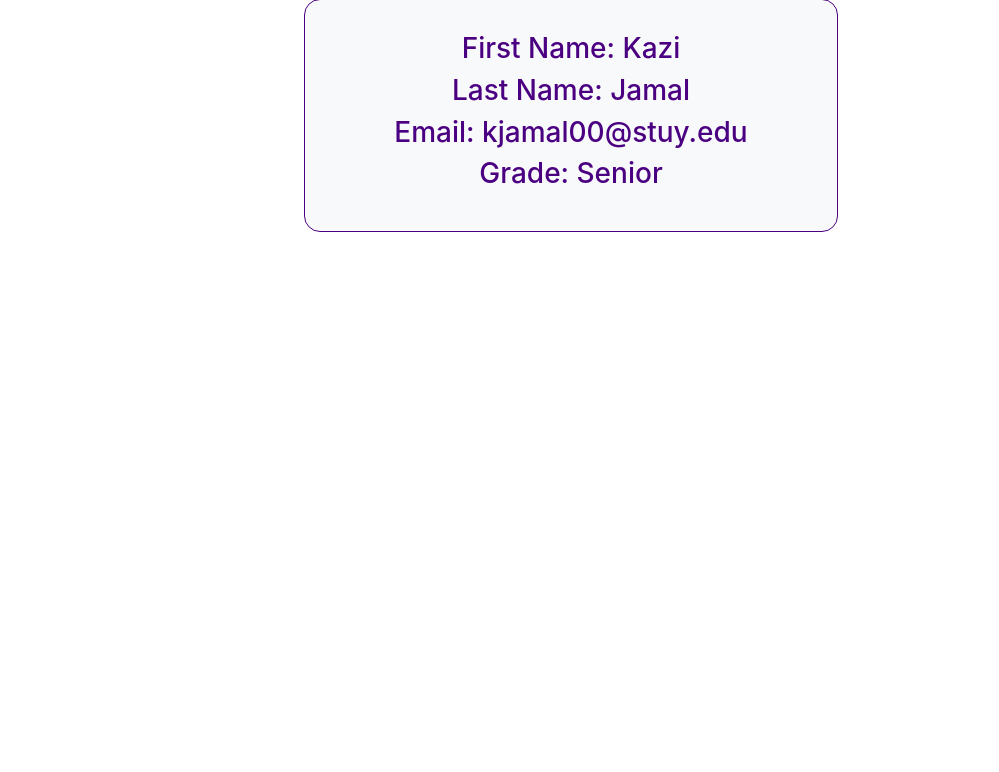
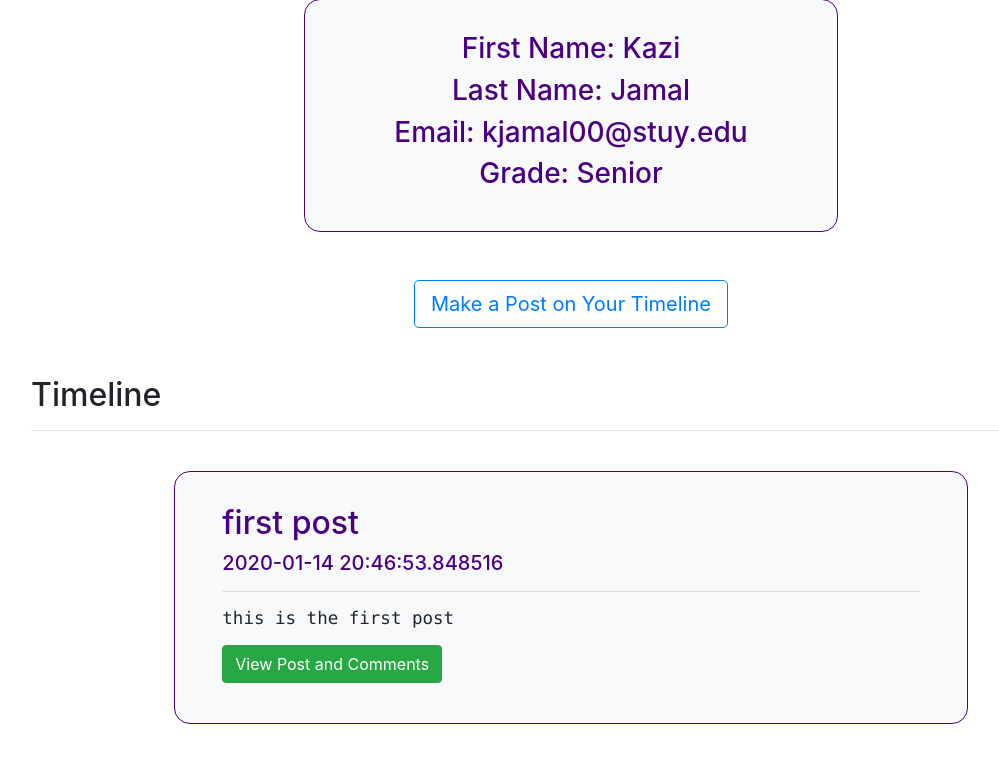
Before and after one commit to ahmedksultan/inpeach, a Flask app: page /me in a window 1280 px wide. Shown: the part 207-979 px from the top of the page, without its empty margins (69-1068 px from the left). Before the commit the page ends 439 px from the top, so only its background shows below. Run offline with Flask 2, Linux system fonts and the light colour scheme; a user stored in the database is signed in; data comes from the database, SQL or seed files in the repository; both versions use the stored data as it was after the commit; some libraries are stand-ins or nearby versions.

Commit message:
added timeline functionality

```diff
--- a/app.py
+++ b/app.py
@@ -10,6 +10,7 @@ from utl import messages as messagesfunctions
 from utl import users as usersfunctions
 from utl import posts as postsfunctions
 from utl import comments as commentsfunctions
+from utl import feed as feedfunctions
 import os
 
 
@@ -49,7 +50,8 @@ def dashboard():
 @app.route("/feed")
 @login_required
 def feed():
-    return render_template("feed.html")
+    posts = feedfunctions.getPosts(session['userID'])
+    return render_template("feed.html", posts=posts)
 
 @app.route("/friends")
 @login_required
@@ -130,7 +132,8 @@ def profile(userID):
     else:
         user = usersfunctions.getUser(userID)
         isFriend = friendsfunctions.isFriend(currentuserID, userID)
-        return render_template("profile.html", user=user, isFriend=isFriend)
+        posts = postsfunctions.getUserPosts(user.userID)
+        return render_template("profile.html", user=user, isFriend=isFriend, posts=posts)
 
 @app.route("/communities")
 @login_required
@@ -212,8 +215,10 @@ def sendmessage(contactID):
 @app.route("/me")
 @login_required
 def myfeed():
-    user = usersfunctions.getUser(session['userID'])
-    return render_template("me.html", user=user)
+    userID = session['userID']
+    user = usersfunctions.getUser(userID)
+    posts = postsfunctions.getUserPosts(userID)
+    return render_template("me.html", user=user, posts=posts)
 
 @app.route("/community/<communityID>/post", methods=["POST"])
 @login_required
@@ -229,7 +234,7 @@ def timelinepost():
     content = request.form['content']
     title = request.form['title']
     postsfunctions.createPost(None, session['userID'], title, content)
-    return redirect(url_for("me"))
+    return redirect(url_for("myfeed"))
 
 @app.route("/post/<postID>")
 @login_required
--- a/templates/me.html
+++ b/templates/me.html
@@ -14,6 +14,63 @@
         <a href="/sendfriendrequest/{{ user.userID }}" class="btn btn-warning">Send Friend Request</a>
         {% endif %}
     </div>
+
+    <div class="container my-5">
+        <!-- Button trigger modal -->
+        <div class="text-center">
+            <button type="button" class="btn btn-lg btn-outline-primary" data-toggle="modal"  data-target="#newTimelinePostModal">
+                Make a Post on Your Timeline
+            </button>
+        </div>
+
+        <!-- Modal -->
+        <div class="modal fade" id="newTimelinePostModal" tabindex="-1" role="dialog" aria-labelledby="newTimelinePostModalTitle" aria-hidden="true">
+        <div class="modal-dialog modal-dialog-centered" role="document">
+            <div class="modal-content">
+                <div class="modal-header">
+                    <h5 class="modal-title">New Post</h5>
+                    <button type="button" class="close" data-dismiss="modal" aria-label="Close">
+                    <span aria-hidden="true">&times;</span>
+                    </button>
+                </div>
+                <div class="modal-body">
+                    <form action="/post" method=POST>
+                        <div class="form-group">
+                            <label for="title">Title</label>
+                            <input name="title" type="text" class="form-control" id="title"  placeholder="Enter title" required>
+                        </div>
+                        <div class="form-group">
+                            <label for="content">Content</label>
+                            <textarea name="content" rows="8" class="form-control" id="content" placeholder="Enter content" required></textarea>
+                        </div>
+                        <div class="modal-footer">
+                            <button type="button" class="btn btn-secondary" data-dismiss="modal">Close</button>
+                            <button type="submit" class="btn btn-warning">Create</button>
+                        </div>
+                    </form>
+                </div>
+            </div>
+        </div>
+    </div>
+
+    <div class="container my-5">
+        <h2>Timeline</h2>
+        <hr>
+        {% for post in posts %}
+        <div class="row" style="margin-left: 5vw; margin-right: 5vw; margin-top: 5vh;">
+            <div class="container col-md-10 bg-light border border-primary" style="padding: 2em; border-radius: 1em;">
+                <div class="col">
+                    <h2>{{ post.title }}</h2>
+                    <h5>{{ post.timestamp }}<h5>
+                    <hr>
+                    <pre>{{ post.content }}</pre>
+                    <a href="/post/{{ post.postID }}" class="btn btn-success">View Post and Comments</a>
+                </div>
+            </div>
+        </div>
+        {% endfor %}
+    </div>
+
 {% endblock %}
 
 {% block footer %}
--- a/utl/posts.py
+++ b/utl/posts.py
@@ -1,7 +1,7 @@
 from .models import db, Post, User
 
 def getUserPosts(userID):
-    posts = Post.query.filter_by(communityID=NULL, userID=userID).order_by(Post.timestamp.desc())
+    posts = Post.query.filter_by(communityID=None, userID=userID).order_by(Post.timestamp.desc())
     return posts
 
 def getCommunityPosts(communityID):
```
Also changed, not shown: templates/profile.html (+20 -1 lines), utl/feed.py (added, +9 -0 lines), site.db.
